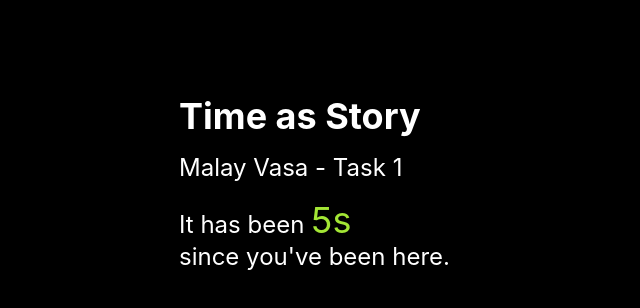
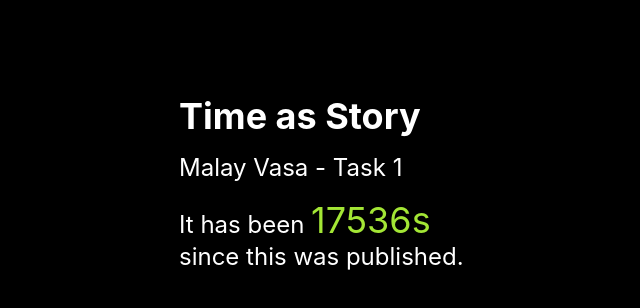
Before and after one commit to Malayvasa/time-as-story, a React (Create React App) app: page / in a window 1280 px wide. Shown: the top 308 px of the page, without its empty margins (173-813 px from the left). Built offline with nearby package versions, Linux system fonts and the light colour scheme.

Commit message:
first commit

```diff
--- a/src/App.js
+++ b/src/App.js
@@ -2,8 +2,19 @@ import { useState, useEffect } from "react";
 import { TextScramble } from "@a7sc11u/scramble";
 
 function App() {
-  //function to calculate amount of seconds passed from a particular date and update it every second
-  const [secondsPassed, setSecondsPassed] = useState(0);
+  //function to calculate number of seconds passed from a date
+  const getSeconds = (date) => {
+    const now = new Date();
+    const seconds = Math.floor((now - date) / 1000);
+    return seconds;
+  };
+
+  const [secondsPassed, setSecondsPassed] = useState(
+    getSeconds(
+      new Date("Fri Jan 13 2022 21:00:00 GMT+0530 (India Standard Time)")
+    )
+  );
+
   useEffect(() => {
     const interval = setInterval(() => {
       setSecondsPassed(secondsPassed + 1);
@@ -31,7 +42,7 @@ function App() {
           <span className="text-xl md:text-4xl text-lime-400">
             {secondsPassed}s
           </span>
-          <br /> since you've been here.
+          <br /> since this was published.
         </div>
 
         <hr className="border-lime-400 mt-4 md:mt-12"></hr>
```
